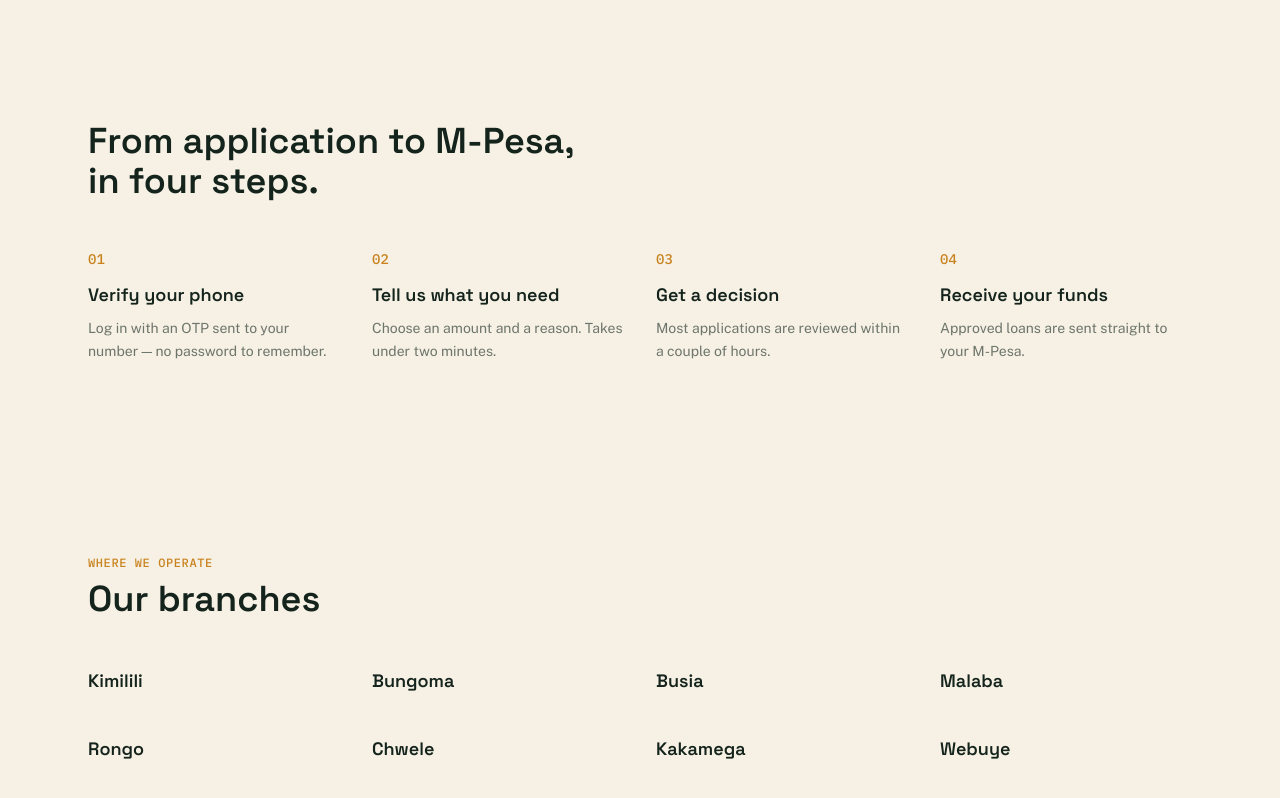
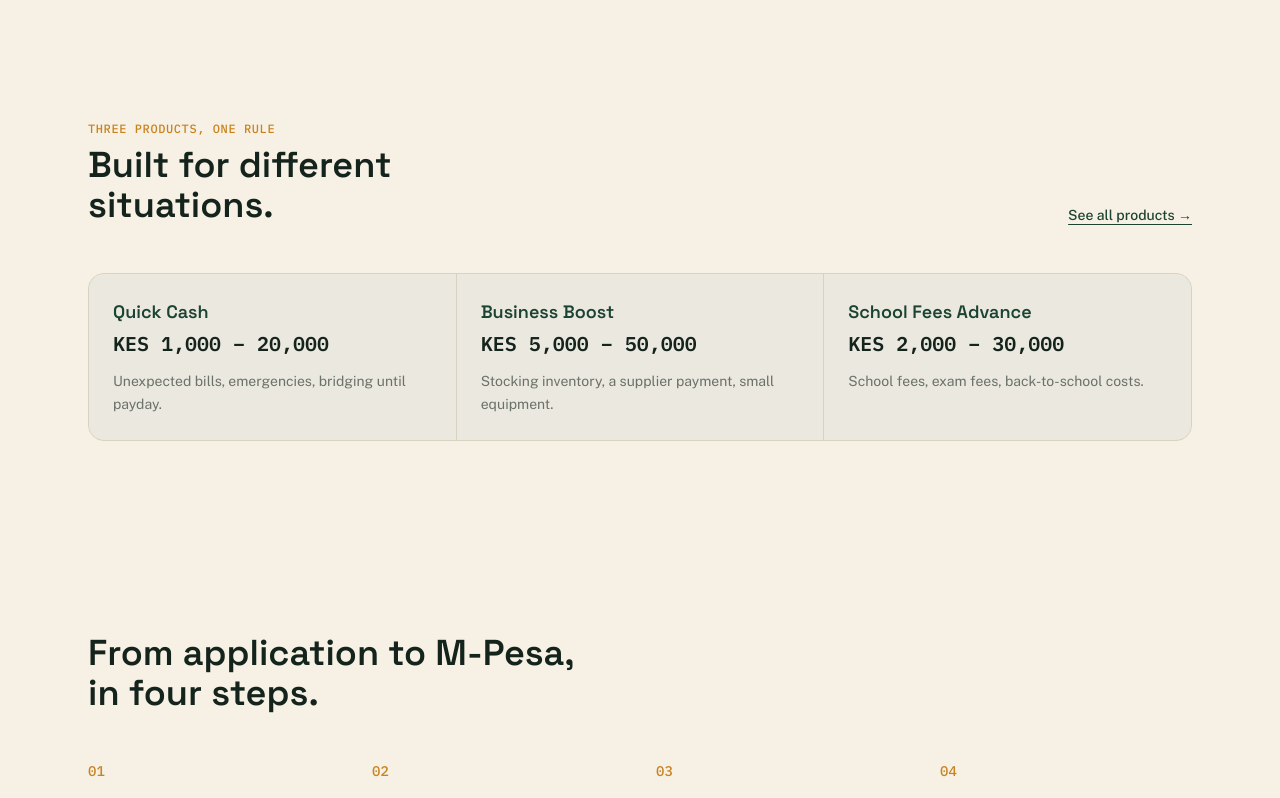
Before and after one commit to bennedictbett/Hakiba, a Next.js app in the folder client/: page / in a window 1280 px wide. Shown: the part 1560-2358 px from the top of the page. Built offline with nearby package versions, Linux system fonts and the light colour scheme.

Commit message:
Added products preview section

```diff
--- a/client/app/(marketing)/page.tsx
+++ b/client/app/(marketing)/page.tsx
@@ -157,6 +157,44 @@ function BranchesSection() {
   );
 }
 
+function ProductsPreview() {
+  const products = [
+    { name: "Quick Cash", range: "KES 1,000 – 20,000", bestFor: "Unexpected bills, emergencies, bridging until payday." },
+    { name: "Business Boost", range: "KES 5,000 – 50,000", bestFor: "Stocking inventory, a supplier payment, small equipment." },
+    { name: "School Fees Advance", range: "KES 2,000 – 30,000", bestFor: "School fees, exam fees, back-to-school costs." },
+  ];
+
+  return (
+    <section className="py-16 sm:py-24">
+      <div className="mb-12 flex flex-col items-start justify-between gap-4 sm:flex-row sm:items-end">
+        <div className="max-w-md">
+          <div className="mb-2 font-mono text-xs uppercase tracking-wider text-marigold-dark">
+            Three products, one rule
+          </div>
+          <h2 className="font-display text-3xl font-semibold text-ink sm:text-4xl">
+            Built for different situations.
+          </h2>
+        </div>
+        <a
+          href="/products"
+          className="font-body text-sm font-medium text-savanna underline underline-offset-4 hover:text-savanna-light"
+        >
+          See all products →
+        </a>
+      </div>
+
+      <div className="grid grid-cols-1 gap-px overflow-hidden rounded-lg border border-mist bg-mist sm:grid-cols-3">
+        {products.map((product) => (
+          <div key={product.name} className="bg-white/50 p-6">
+            <h3 className="font-display text-lg font-semibold text-savanna">{product.name}</h3>
+            <div className="mt-1 font-mono text-xl font-semibold text-ink">{product.range}</div>
+            <p className="mt-3 font-body text-sm leading-relaxed text-ink/60">{product.bestFor}</p>
+          </div>
+        ))}
+      </div>
+    </section>
+  );
+}
 
 function HowItWorks() {
   const steps = [
@@ -215,6 +253,10 @@ export default function HomePage() {
       </div>
 
       <div className="mx-auto max-w-6xl px-6">
+        <ProductsPreview />
+      </div>
+
+      <div className="mx-auto max-w-6xl px-6">
         <HowItWorks />
       </div>
 
```
